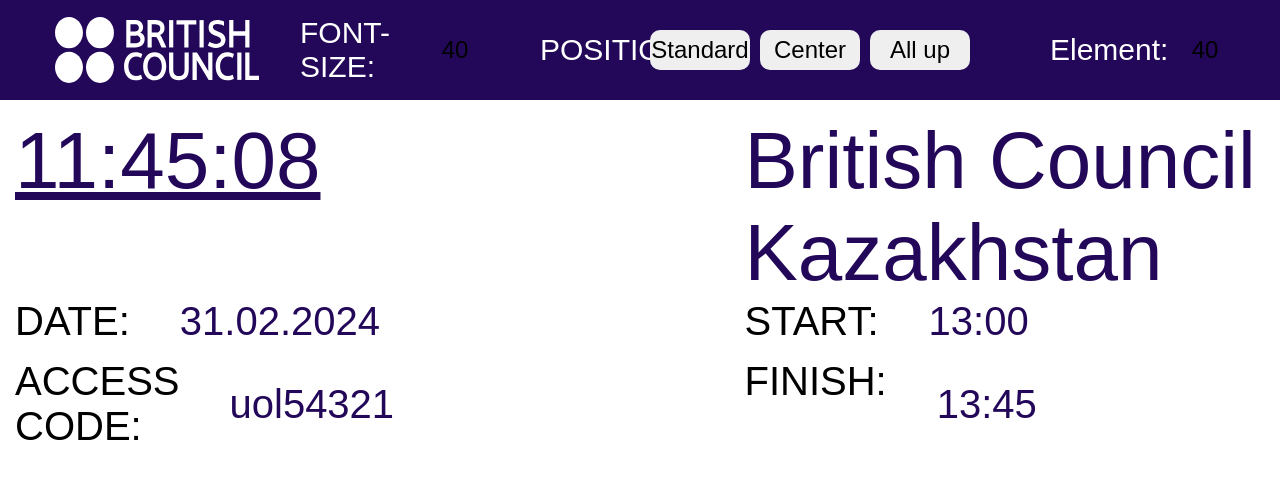
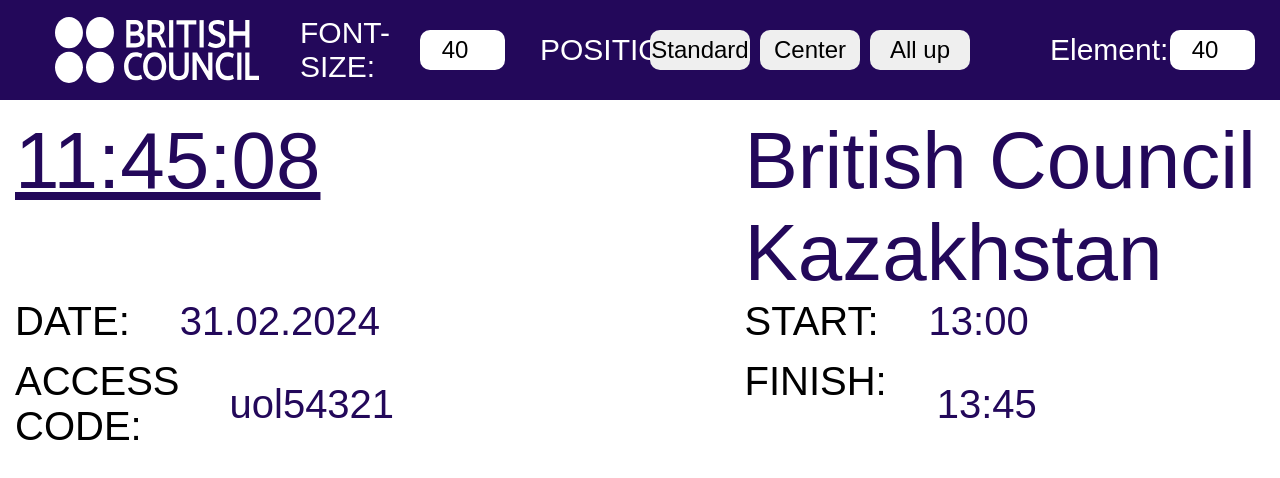
Before and after one commit to MaxGrateman/british-council-board, a React (Vite) app: page /uol-session in a window 1280 px wide. Shown: the top 478 px of the page. Built offline with nearby package versions, Linux system fonts and the light colour scheme; a web font is replaced by a local one.

Commit message:
Fix input control styles

```diff
--- a/src/components/Header/Header.css
+++ b/src/components/Header/Header.css
@@ -21,6 +21,7 @@
     width: 85px;
     text-align: center;
     font-size: 24px;
+    background-color: var(--clr-white) !important;
 }
 
 .header_buttons {
```
